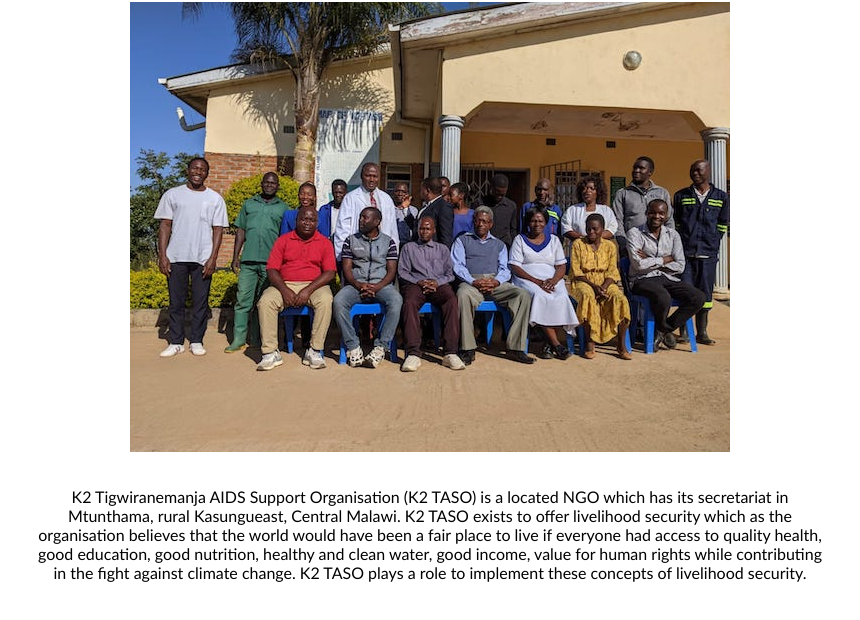
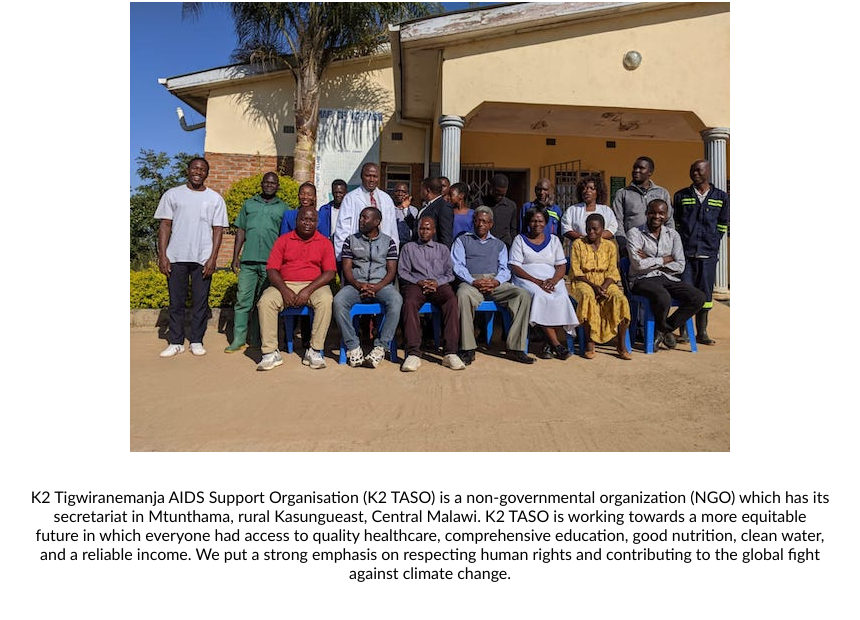
Before and after one commit to k2taso/k2taso-simple.github.io, a plain HTML site: page index.html in a window 1280 px wide. Shown: the part 88-708 px from the top of the page, without its empty margins (210-1070 px from the left). Drawn offline with Linux system fonts and the light colour scheme.

Commit message:
Update index.html

```diff
--- a/index.html
+++ b/index.html
@@ -17,14 +17,13 @@
       <img src="images/k2-taso-group-shot.jpg" alt="Group shot of K2 TASO staff" />
 
       <div class="description">
-        K2 Tigwiranemanja AIDS Support Organisation (K2 TASO) is a located NGO which
-        has its secretariat in Mtunthama, rural Kasungueast, Central Malawi. K2 TASO
-        exists to offer livelihood security which as the organisation believes that
-        the world would have been a fair place to live if everyone had access to
-        quality health, good education, good nutrition, healthy and clean water,
-        good income, value for human rights while contributing in the fight against
-        climate change. K2 TASO plays a role to implement these concepts of
-        livelihood security.
+        K2 Tigwiranemanja AIDS Support Organisation (K2 TASO) is a non-governmental
+        organization (NGO) which has its secretariat in Mtunthama, rural Kasungueast,
+        Central Malawi. K2 TASO is working towards a more equitable future in which
+        everyone had access to quality healthcare, comprehensive education, good
+        nutrition, clean water, and a reliable income. We put a strong
+        emphasis on respecting human rights and contributing to the global fight
+        against climate change.
       </div>
     </div>
   </div>
```
